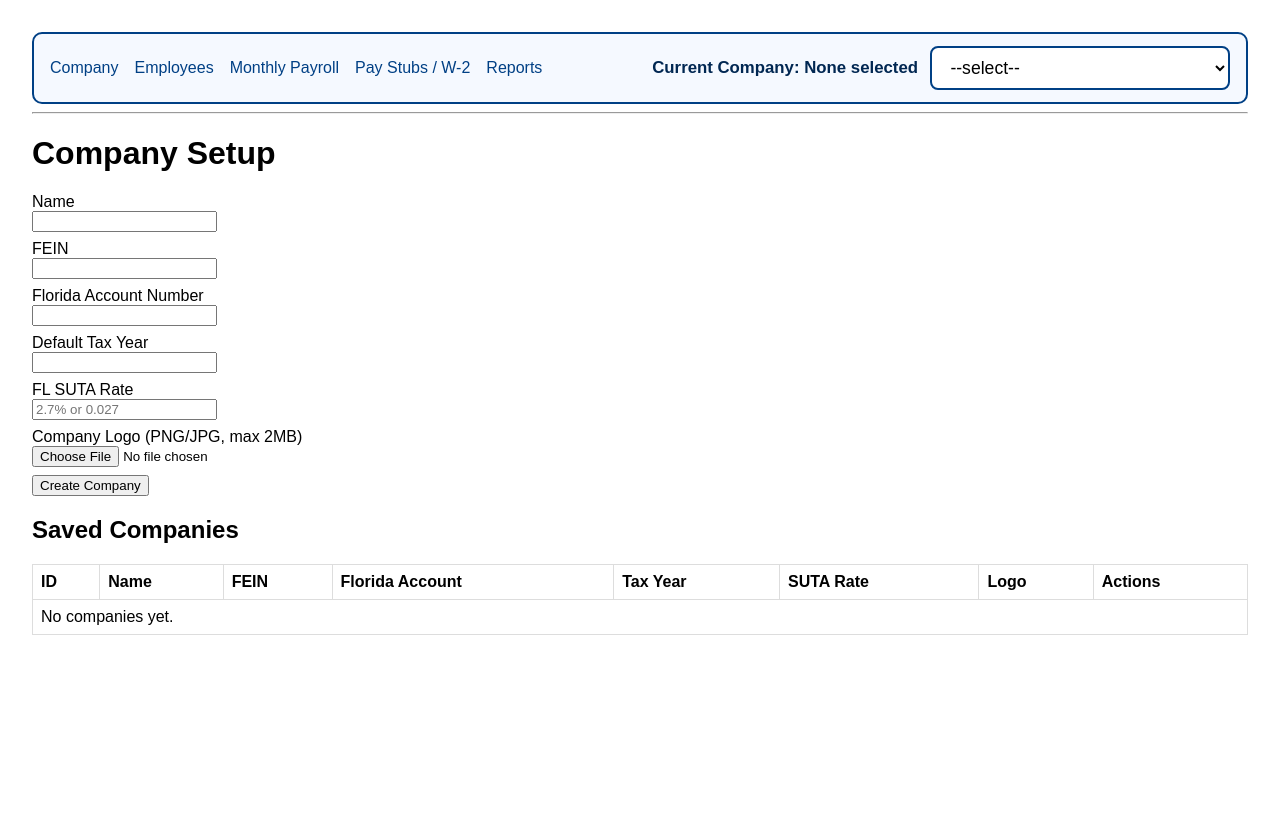
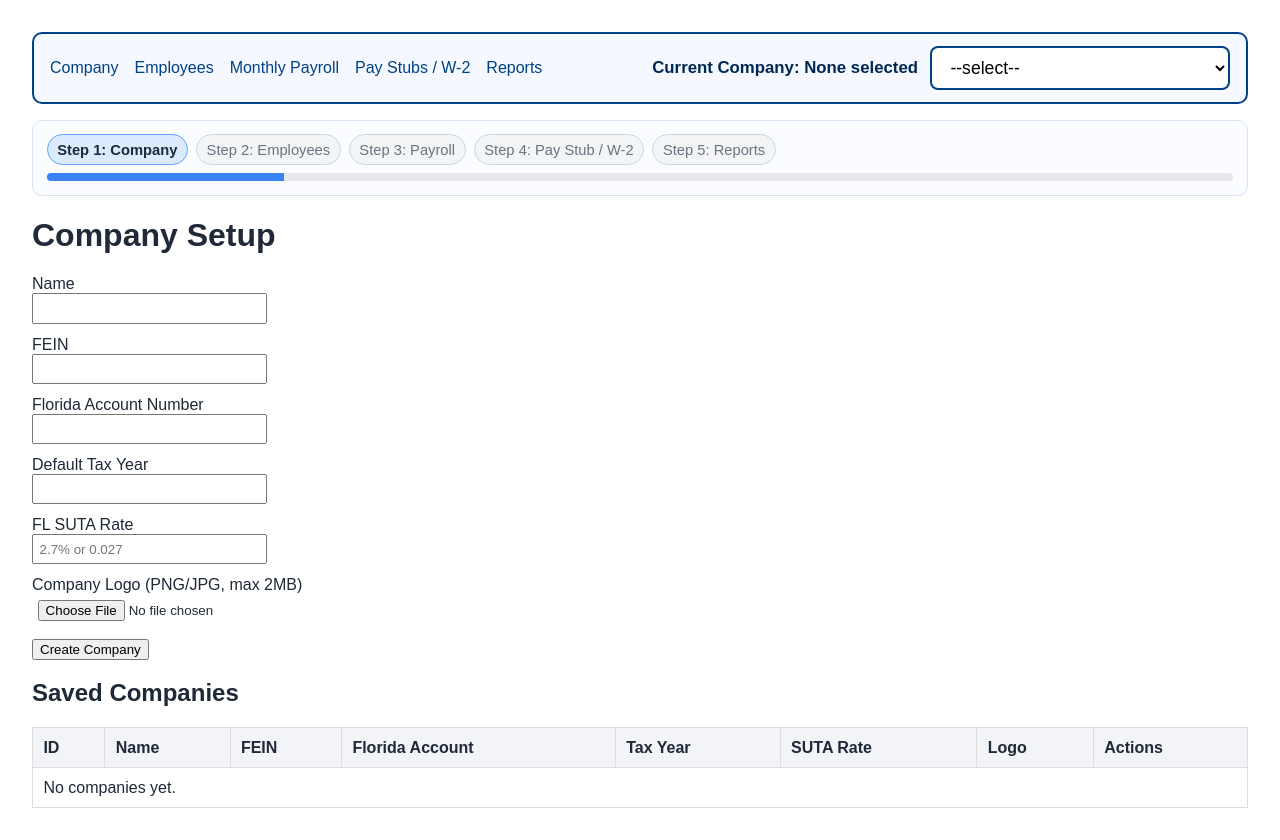
Before and after one commit to kolexum-bit/payroll-florida-app, a FastAPI app: page /company in a window 1280 px wide. Before the commit the page ends 635 px from the top, so only its background shows below. Run offline with FastAPI, Linux system fonts and the light colour scheme.

Commit message:
Add guided payroll wizard, guardrails, and employee UX improvements

```diff
--- a/app/main.py
+++ b/app/main.py
@@ -4,6 +4,7 @@ import csv
 import io
 import logging
 import os
+import re
 import shutil
 from datetime import date
 from pathlib import Path
@@ -19,11 +20,12 @@ from sqlalchemy.orm import Session
 from app.database import create_session_factory, get_db
 from app.models import Company, Employee, MonthlyPayroll
 from app.reports.rollups import employee_w2_totals, form940_summary, form941_summary, rt6_summary
-from app.services.payroll import TaxConfigError, calculate_monthly_payroll
+from app.services.payroll import DATA_DIR, TaxConfigError, calculate_monthly_payroll
 from app.services.pdf import create_pay_stub_pdf_bytes
 from app.utils.rates import format_rate_percent, parse_rate_to_decimal
 
 logger = logging.getLogger(__name__)
+PAY_FREQUENCIES = ("weekly", "biweekly", "semimonthly", "monthly", "daily")
 
 
 def create_app(database_url: str | None = None) -> FastAPI:
@@ -48,13 +50,49 @@ def create_app(database_url: str | None = None) -> FastAPI:
     def base_ctx(request: Request, db: Session, **extra):
         companies = db.query(Company).order_by(Company.name.asc()).all()
         company = current_company(request, db)
+        employee_count = db.query(Employee).filter(Employee.company_id == company.id).count() if company else 0
+        wizard_steps = [
+            {"name": "Company", "path": "/company", "enabled": True},
+            {"name": "Employees", "path": "/employees", "enabled": company is not None},
+            {"name": "Payroll", "path": "/monthly-payroll", "enabled": company is not None and employee_count > 0},
+            {"name": "Pay Stub / W-2", "path": "/pay-stubs", "enabled": company is not None and employee_count > 0},
+            {"name": "Reports", "path": "/reports", "enabled": company is not None and employee_count > 0},
+        ]
+        current_step = next((idx + 1 for idx, step in enumerate(wizard_steps) if request.url.path.startswith(step["path"])), 1)
         return {
             "request": request,
             "companies": companies,
             "current_company": company,
+            "wizard_steps": wizard_steps,
+            "current_step": current_step,
             "format_rate_percent": format_rate_percent,
             **extra,
         }
+
+    def redirect_with_banner(path: str, message: str, status: str = "error"):
+        joiner = "&" if "?" in path else "?"
+        return RedirectResponse(url=f"{path}{joiner}message={quote_plus(message)}&status={status}", status_code=302)
+
+    def require_company(request: Request, db: Session):
+        company = current_company(request, db)
+        if not company:
+            return None, redirect_with_banner("/company", "Please select a company to continue.")
+        return company, None
+
+    def require_company_with_employees(request: Request, db: Session):
+        company, redirect = require_company(request, db)
+        if redirect:
+            return None, redirect
+        has_employees = db.query(Employee).filter(Employee.company_id == company.id).first() is not None
+        if not has_employees:
+            return None, redirect_with_banner(f"/employees?company_id={company.id}", "Add at least 1 employee first.")
+        return company, None
+
+    def normalize_ssn(raw: str) -> str | None:
+        digits = re.sub(r"\D", "", raw or "")
+        if len(digits) != 9:
+            return None
+        return f"{digits[:3]}-{digits[3:5]}-{digits[5:]}"
 
     @app.exception_handler(Exception)
     async def unhandled_exception_handler(request: Request, exc: Exception):
@@ -147,8 +185,10 @@ def create_app(database_url: str | None = None) -> FastAPI:
 
     @app.get("/employees")
     def employee_page(request: Request, edit_id: int | None = None, message: str | None = None, status: str = "success", db: Session = Depends(db_dependency)):
-        company = current_company(request, db)
-        employees = db.query(Employee).filter(Employee.company_id == company.id).order_by(Employee.id.asc()).all() if company else []
+        company, redirect = require_company(request, db)
+        if redirect:
+            return redirect
+        employees = db.query(Employee).filter(Employee.company_id == company.id).order_by(Employee.id.asc()).all()
         edit_employee = db.get(Employee, edit_id) if edit_id and company else None
         if edit_employee and edit_employee.company_id != company.id:
             edit_employee = None
@@ -170,15 +210,23 @@ def create_app(database_url: str | None = None) -> FastAPI:
         w4_other_income: float = Form(0.0),
         w4_deductions: float = Form(0.0),
         w4_extra_withholding: float = Form(0.0),
+        pay_frequency: str = Form("monthly"),
         monthly_salary: float = Form(...),
         db: Session = Depends(db_dependency),
     ):
-        company = current_company(request, db)
-        if not company:
-            return RedirectResponse(url="/employees?message=Select+a+company+first&status=error", status_code=302)
+        company, redirect = require_company(request, db)
+        if redirect:
+            return redirect
         emp = db.get(Employee, employee_id) if employee_id else Employee(company_id=company.id)
         if employee_id and (not emp or emp.company_id != company.id):
             return RedirectResponse(url=f"/employees?company_id={company.id}&message=Employee+not+found&status=error", status_code=302)
+        selected_pay_frequency = (pay_frequency or "monthly").lower()
+        if selected_pay_frequency not in PAY_FREQUENCIES:
+            return redirect_with_banner(f"/employees?company_id={company.id}", "Choose a valid pay frequency.")
+        parsed_ssn = normalize_ssn(ssn)
+        if not parsed_ssn:
+            return redirect_with_banner(f"/employees?company_id={company.id}", "Enter SSN in format 123-45-6789.")
+
         for k, v in {
             "first_name": first_name,
             "last_name": last_name,
@@ -186,12 +234,13 @@ def create_app(database_url: str | None = None) -> FastAPI:
             "city": city,
             "state": state.upper(),
             "zip_code": zip_code,
-            "ssn": ssn,
+            "ssn": parsed_ssn,
             "filing_status": filing_status,
             "w4_dependents_amount": w4_dependents_amount,
             "w4_other_income": w4_other_income,
             "w4_deductions": w4_deductions,
             "w4_extra_withholding": w4_extra_withholding,
+            "pay_frequency": selected_pay_frequency,
             "monthly_salary": monthly_salary,
         }.items():
             setattr(emp, k, v)
@@ -216,9 +265,11 @@ def create_app(database_url: str | None = None) -> FastAPI:
 
     @app.get("/monthly-payroll")
     def payroll_page(request: Request, edit_id: int | None = None, message: str | None = None, status: str = "success", db: Session = Depends(db_dependency)):
-        company = current_company(request, db)
-        employees = db.query(Employee).filter(Employee.company_id == company.id).order_by(Employee.last_name.asc()).all() if company else []
-        records = db.query(MonthlyPayroll).filter(MonthlyPayroll.company_id == company.id).order_by(MonthlyPayroll.year.desc(), MonthlyPayroll.month.desc()).all() if company else []
+        company, redirect = require_company_with_employees(request, db)
+        if redirect:
+            return redirect
+        employees = db.query(Employee).filter(Employee.company_id == company.id).order_by(Employee.last_name.asc()).all()
+        records = db.query(MonthlyPayroll).filter(MonthlyPayroll.company_id == company.id).order_by(MonthlyPayroll.year.desc(), MonthlyPayroll.month.desc()).all()
         edit_record = db.get(MonthlyPayroll, edit_id) if edit_id and company else None
         if edit_record and edit_record.company_id != company.id:
             edit_record = None
@@ -228,8 +279,18 @@ def create_app(database_url: str | None = None) -> FastAPI:
     def upsert_payroll(request: Request, record_id: int | None = Form(default=None), employee_id: int = Form(...), year: int = Form(...), month: int = Form(...), pay_date: date = Form(...), bonus: float = Form(0.0), reimbursements: float = Form(0.0), deductions: float = Form(0.0), db: Session = Depends(db_dependency)):
         company = current_company(request, db)
         employee = db.get(Employee, employee_id)
-        if not company or not employee or employee.company_id != company.id:
-            return RedirectResponse(url=f"/monthly-payroll?company_id={company.id if company else ''}&message=Employee+outside+company+scope&status=error", status_code=302)
+        if not employee or employee.company_id != company.id:
+            return RedirectResponse(url=f"/monthly-payroll?company_id={company.id}&message=Employee+outside+company+scope&status=error", status_code=302)
+
+        if employee.pay_frequency != "monthly":
+            year = pay_date.year
+            month = pay_date.month
+
+        if not (Path(f"/data/tax/{year}").exists() or (DATA_DIR / str(year)).exists()):
+            return redirect_with_banner(
+                f"/monthly-payroll?company_id={company.id}",
+                f"Cannot save payroll yet. Missing required tax data folder: /data/tax/{year}/. Add that folder and rates.json, then try again.",
+            )
 
         ytd_records = db.query(MonthlyPayroll).filter(
             MonthlyPayroll.company_id == company.id,
@@ -299,14 +360,18 @@ def create_app(database_url: str | None = None) -> FastAPI:
 
     @app.get("/pay-stubs")
     def pay_stubs_page(request: Request, message: str | None = None, status: str = "success", db: Session = Depends(db_dependency)):
-        company = current_company(request, db)
-        employees = db.query(Employee).filter(Employee.company_id == company.id).order_by(Employee.last_name.asc()).all() if company else []
-        records = db.query(MonthlyPayroll).filter(MonthlyPayroll.company_id == company.id).order_by(MonthlyPayroll.year.desc(), MonthlyPayroll.month.desc()).all() if company else []
+        company, redirect = require_company_with_employees(request, db)
+        if redirect:
+            return redirect
+        employees = db.query(Employee).filter(Employee.company_id == company.id).order_by(Employee.last_name.asc()).all()
+        records = db.query(MonthlyPayroll).filter(MonthlyPayroll.company_id == company.id).order_by(MonthlyPayroll.year.desc(), MonthlyPayroll.month.desc()).all()
         return templates.TemplateResponse("pay_stubs.html", base_ctx(request, db, employees=employees, records=records, message=message, status=status))
 
     @app.post("/pay-stubs/generate")
     def generate_pay_stub(request: Request, employee_id: int = Form(...), year: int = Form(...), month: int = Form(...), db: Session = Depends(db_dependency)):
-        company = current_company(request, db)
+        company, redirect = require_company_with_employees(request, db)
+        if redirect:
+            return redirect
         record = db.query(MonthlyPayroll).filter(MonthlyPayroll.company_id == (company.id if company else -1), MonthlyPayroll.employee_id == employee_id, MonthlyPayroll.year == year, MonthlyPayroll.month == month).first()
         if not company or not record:
             return RedirectResponse(url=f"/pay-stubs?company_id={company.id if company else ''}&message=No+payroll+record+found&status=error", status_code=302)
@@ -350,7 +415,9 @@ def create_app(database_url: str | None = None) -> FastAPI:
 
     @app.post("/w2/generate/{employee_id}")
     def generate_w2(request: Request, employee_id: int, year: int = Form(...), db: Session = Depends(db_dependency)):
-        company = current_company(request, db)
+        company, redirect = require_company_with_employees(request, db)
+        if redirect:
+            return redirect
         employee = db.get(Employee, employee_id)
         if not company or not employee or employee.company_id != company.id:
             return RedirectResponse(url=f"/pay-stubs?company_id={company.id if company else ''}&message=Employee+not+found&status=error", status_code=302)
@@ -360,9 +427,9 @@ def create_app(database_url: str | None = None) -> FastAPI:
 
     @app.post("/w2/generate-batch")
     def generate_w2_batch(request: Request, year: int = Form(...), db: Session = Depends(db_dependency)):
-        company = current_company(request, db)
-        if not company:
-            return RedirectResponse(url="/pay-stubs?message=Select+a+company+first&status=error", status_code=302)
+        company, redirect = require_company_with_employees(request, db)
+        if redirect:
+            return redirect
         employees = db.query(Employee).filter(Employee.company_id == company.id).all()
         lines = [f"Batch W-2 Summary {company.name} {year}"]
         for e in employees:
@@ -379,9 +446,9 @@ def create_app(database_url: str | None = None) -> FastAPI:
 
     @app.get("/reports")
     def reports_page(request: Request, year: int = date.today().year, quarter: int = 1, report_type: str = "rt6", db: Session = Depends(db_dependency)):
-        company = current_company(request, db)
-        if not company:
-            return templates.TemplateResponse("reports_rt6.html", base_ctx(request, db, year=year, quarter=quarter, report_type="rt6", report_data={"wages": 0, "contributions_due": 0, "line_mapping": {}}))
+        company, redirect = require_company_with_employees(request, db)
+        if redirect:
+            return redirect
         if report_type == "941":
             report_data = form941_summary(db, company.id, year, quarter)
             template = "reports_941.html"
@@ -395,9 +462,9 @@ def create_app(database_url: str | None = None) -> FastAPI:
 
     @app.get("/reports/export/{report_type}")
     def export_report(request: Request, report_type: str, format: str = "csv", year: int = date.today().year, quarter: int = 1, db: Session = Depends(db_dependency)):
-        company = current_company(request, db)
-        if not company:
-            return RedirectResponse(url="/reports?message=Select+a+company+first&status=error", status_code=302)
+        company, redirect = require_company_with_employees(request, db)
+        if redirect:
+            return redirect
         if report_type == "941":
             data = form941_summary(db, company.id, year, quarter)
             if format == "pdf":
--- a/app/models.py
+++ b/app/models.py
@@ -49,6 +49,7 @@ class Employee(Base):
     w4_other_income: Mapped[float] = mapped_column(Float, nullable=False, default=0.0)
     w4_deductions: Mapped[float] = mapped_column(Float, nullable=False, default=0.0)
     w4_extra_withholding: Mapped[float] = mapped_column(Float, nullable=False, default=0.0)
+    pay_frequency: Mapped[str] = mapped_column(String(20), nullable=False, default="monthly")
     monthly_salary: Mapped[float] = mapped_column(Float, nullable=False, default=0.0)
 
     company: Mapped[Company] = relationship(back_populates="employees")
--- a/app/templates/base.html
+++ b/app/templates/base.html
@@ -5,18 +5,33 @@
   <meta name="viewport" content="width=device-width, initial-scale=1.0" />
   <title>{% block title %}Payroll Florida{% endblock %}</title>
   <style>
-    body { font-family: Arial, sans-serif; margin: 2rem; }
-    nav { display:flex; gap:1rem; align-items:center; padding: 0.75rem 1rem; border: 2px solid #004085; border-radius: 10px; background: #f5f9ff; }
-    nav a { text-decoration: none; color: #004085; }
+    :root { --blue:#004085; --blue-bg:#f5f9ff; --gray:#f2f4f7; }
+    body { font-family: Arial, sans-serif; margin: 2rem; color:#1f2937; }
+    nav { display:flex; gap:1rem; align-items:center; padding: 0.75rem 1rem; border: 2px solid var(--blue); border-radius: 10px; background: var(--blue-bg); }
+    nav a { text-decoration: none; color: var(--blue); }
     nav .company-switcher { margin-left:auto; display:flex; align-items:center; gap:0.75rem; font-weight:700; color:#002752; font-size:1.05rem; }
     nav .company-switcher .current-company-text { white-space: nowrap; }
-    nav .company-switcher select { font-size: 1.1rem; padding: 0.55rem 0.9rem; min-width: 300px; border: 2px solid #004085; border-radius: 8px; background: #ffffff; }
+    nav .company-switcher select { font-size: 1.1rem; padding: 0.55rem 0.9rem; min-width: 300px; border: 2px solid var(--blue); border-radius: 8px; background: #ffffff; }
+    .wizard { margin: 1rem 0; border:1px solid #d7e3f4; border-radius:10px; padding:0.85rem; background:#fafcff; }
+    .wizard ol { list-style:none; margin:0; padding:0; display:flex; gap:0.5rem; flex-wrap:wrap; }
+    .wizard li { padding:0.4rem 0.6rem; border-radius:16px; border:1px solid #cbd5e1; background:white; font-size:0.92rem; }
+    .wizard li.active { background:#dbeafe; border-color:#60a5fa; font-weight:700; }
+    .wizard li.locked { color:#6b7280; background:#f3f4f6; }
+    .wizard li a { color:inherit; text-decoration:none; }
+    .progress { margin-top:0.5rem; height:8px; border-radius:8px; background:#e5e7eb; overflow:hidden; }
+    .progress .fill { height:8px; background:#3b82f6; }
     .message.success { background: #d4edda; color: #155724; padding: 0.75rem; border-radius: 4px; margin-bottom: 1rem; }
     .message.error { background: #f8d7da; color: #721c24; padding: 0.75rem; border-radius: 4px; margin-bottom: 1rem; }
-    form div { margin-bottom: 0.5rem; }
+    form div { margin-bottom: 0.75rem; }
+    .section-title { background:var(--gray); padding:0.5rem 0.65rem; border-radius:6px; font-weight:700; margin:1.1rem 0 0.6rem; }
+    .helper { color:#4b5563; font-size:0.9rem; margin-top:-0.2rem; }
     table { border-collapse: collapse; width: 100%; margin-top: 1rem; }
-    th, td { border: 1px solid #ddd; padding: 0.5rem; text-align: left; }
-    .actions { display: flex; gap: 0.5rem; }
+    th { background:var(--gray); }
+    th, td { border: 1px solid #ddd; padding: 0.65rem; text-align: left; }
+    .actions { display: flex; gap: 0.5rem; align-items:center; }
+    button.primary { background:#0b5ed7; color:white; border:0; border-radius:6px; padding:0.5rem 0.8rem; cursor:pointer; }
+    button.danger { background:#b91c1c; color:white; border:0; border-radius:6px; padding:0.45rem 0.7rem; cursor:pointer; }
+    input, select { padding:0.35rem; min-width: 220px; }
   </style>
 </head>
 <body>
@@ -37,7 +52,20 @@
     </form>
   </nav>
 
-  <hr />
+  <div class="wizard">
+    <ol>
+      {% for step in wizard_steps %}
+      <li class="{% if loop.index == current_step %}active{% elif not step.enabled %}locked{% endif %}">
+        {% if step.enabled %}
+          <a href="{{ step.path }}{% if current_company and step.path != '/company' %}?company_id={{ current_company.id }}{% endif %}">Step {{ loop.index }}: {{ step.name }}</a>
+        {% else %}
+          Step {{ loop.index }}: {{ step.name }}
+        {% endif %}
+      </li>
+      {% endfor %}
+    </ol>
+    <div class="progress"><div class="fill" style="width: {{ (current_step / (wizard_steps|length) * 100)|round(0) }}%"></div></div>
+  </div>
 
   {% if message %}
     <div class="message {{ status }}">{{ message }}</div>
```
Also changed, not shown: SPEC.md (+6 -0 lines), app/services/payroll.py (+17 -3 lines), app/templates/employees.html (+40 -12 lines), app/templates/monthly_payroll.html (+37 -11 lines), app/templates/pay_stubs.html (+6 -7 lines), tests/conftest.py (+1 -0 lines), tests/test_employee.py (+8 -1 lines), tests/test_payroll_end_to_end.py (+62 -4 lines).
